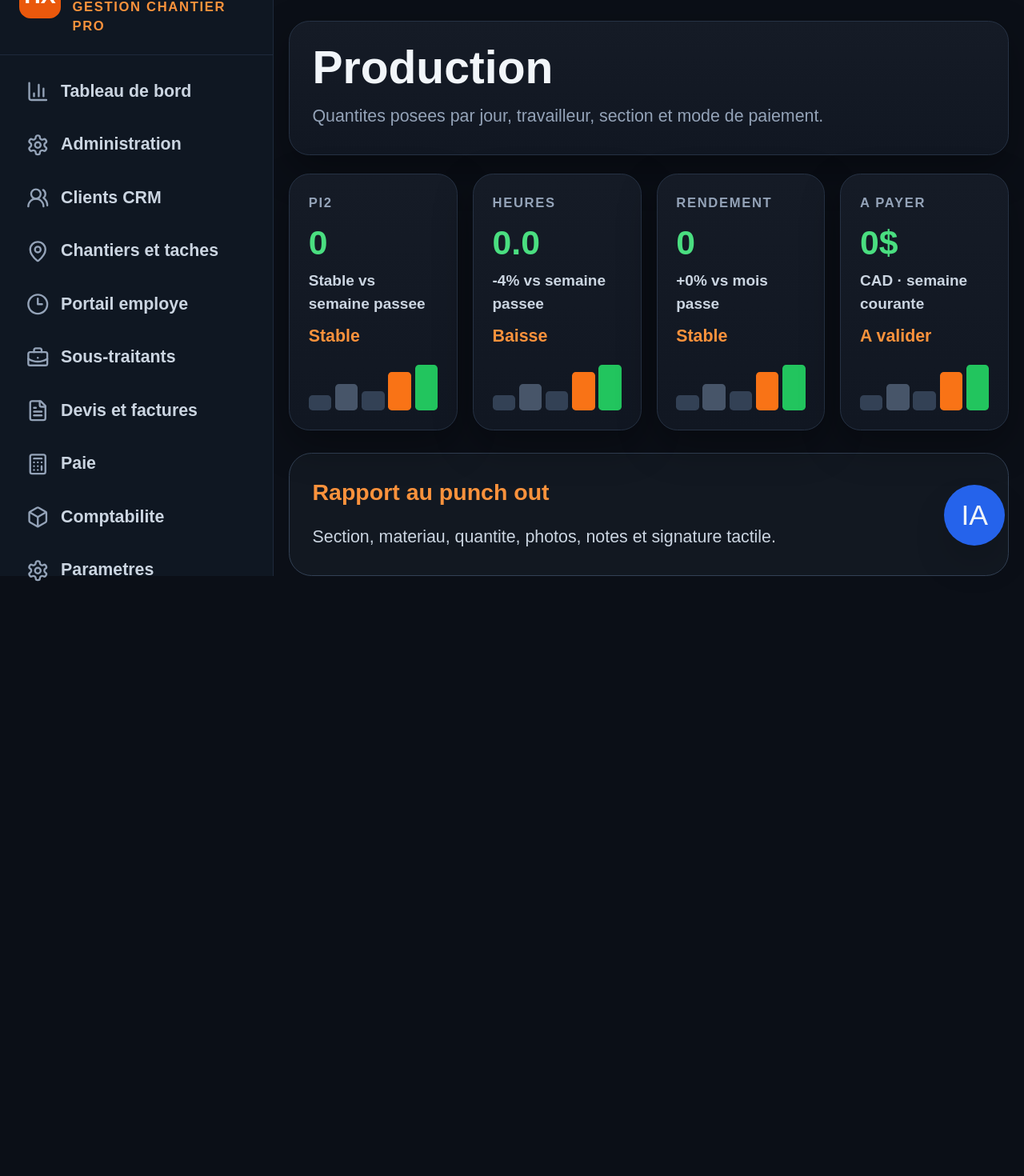
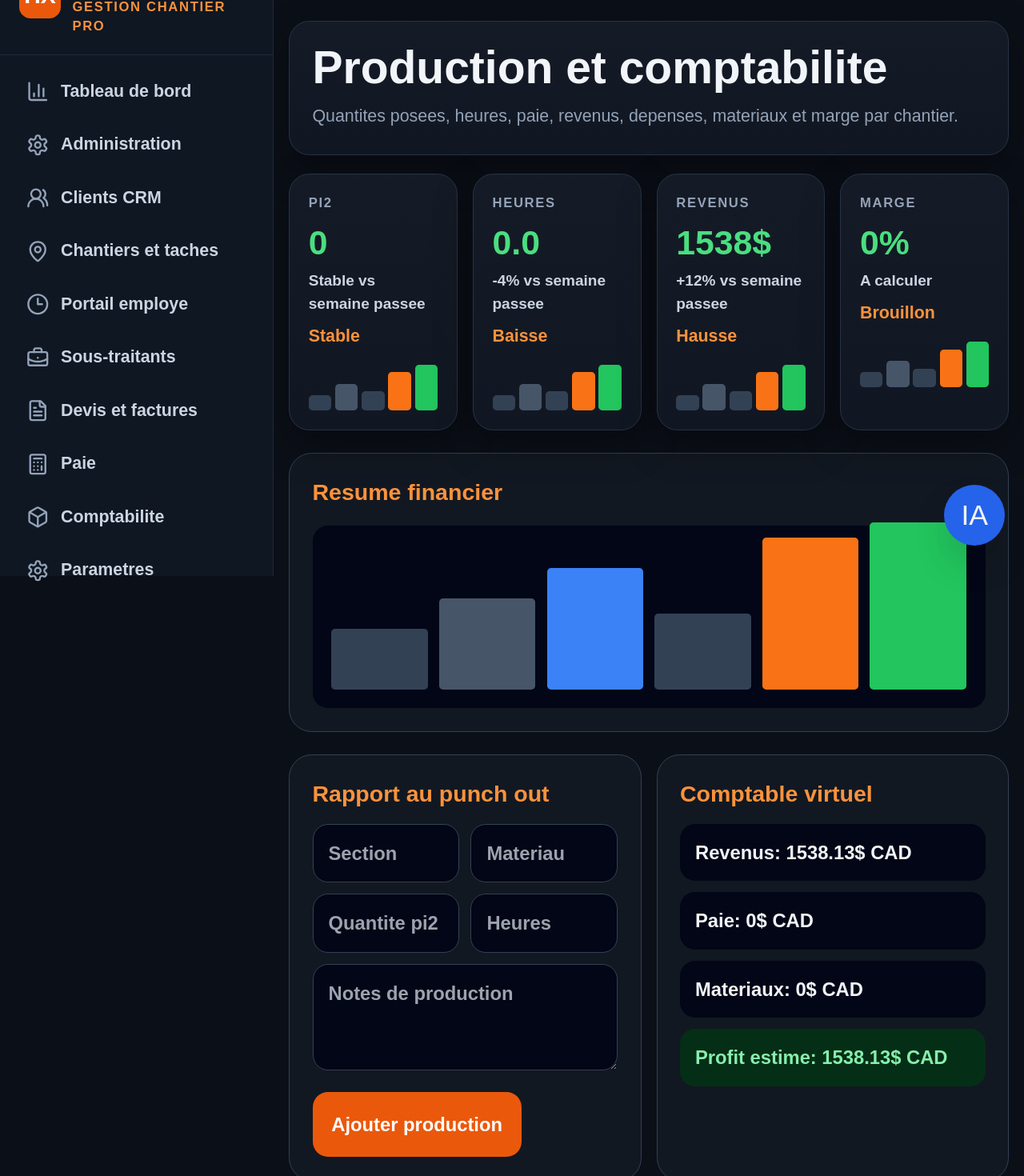
Before and after one commit to bisaillonpatrick1979-dev/Chatgpt-hailite-, a Next.js app: page /production in a window 1280 px wide. Shown: the part 80-1550 px from the top of the page at 80% size. Before the commit the page ends 933 px from the top, so only its background shows below. Built offline with nearby package versions, Linux system fonts and the light colour scheme.

Commit message:
Upgrade production and accounting page

```diff
--- a/app/production/page.tsx
+++ b/app/production/page.tsx
@@ -1,22 +1,42 @@
 import { AppShell } from "@/components/AppShell";
 import { TrendCard } from "@/components/TrendCard";
+import { FinanceMiniChart } from "@/components/FinanceMiniChart";
 
 export default function Page() {
   return (
     <AppShell>
       <section className="pro-card p-6">
-        <h1 className="text-5xl font-black">Production</h1>
-        <p className="large-readable mt-3 text-slate-400">Quantites posees par jour, travailleur, section et mode de paiement.</p>
+        <h1 className="text-5xl font-black">Production et comptabilite</h1>
+        <p className="large-readable mt-3 text-slate-400">Quantites posees, heures, paie, revenus, depenses, materiaux et marge par chantier.</p>
       </section>
       <section className="mt-5 grid gap-4 md:grid-cols-4">
         <TrendCard label="Pi2" value="0" compare="Stable vs semaine passee" status="Stable" />
         <TrendCard label="Heures" value="0.0" compare="-4% vs semaine passee" status="Baisse" />
-        <TrendCard label="Rendement" value="0" compare="+0% vs mois passe" status="Stable" />
-        <TrendCard label="A payer" value="0$" compare="CAD · semaine courante" status="A valider" />
+        <TrendCard label="Revenus" value="1538$" compare="+12% vs semaine passee" status="Hausse" />
+        <TrendCard label="Marge" value="0%" compare="A calculer" status="Brouillon" />
       </section>
-      <section className="pro-panel mt-6 p-6">
-        <h2 className="text-2xl font-black text-orange-400">Rapport au punch out</h2>
-        <p className="large-readable mt-4 text-slate-300">Section, materiau, quantite, photos, notes et signature tactile.</p>
+      <FinanceMiniChart />
+      <section className="mt-6 grid gap-4 xl:grid-cols-2">
+        <section className="pro-panel p-6">
+          <h2 className="text-2xl font-black text-orange-400">Rapport au punch out</h2>
+          <div className="mt-4 grid gap-3 md:grid-cols-2">
+            <input className="rounded-2xl border border-slate-700 bg-slate-950 p-4 text-xl font-bold text-white" placeholder="Section" />
+            <input className="rounded-2xl border border-slate-700 bg-slate-950 p-4 text-xl font-bold text-white" placeholder="Materiau" />
+            <input className="rounded-2xl border border-slate-700 bg-slate-950 p-4 text-xl font-bold text-white" placeholder="Quantite pi2" />
+            <input className="rounded-2xl border border-slate-700 bg-slate-950 p-4 text-xl font-bold text-white" placeholder="Heures" />
+          </div>
+          <textarea className="mt-3 min-h-28 w-full rounded-2xl border border-slate-700 bg-slate-950 p-4 text-xl font-bold text-white" placeholder="Notes de production" />
+          <button className="mt-4 rounded-2xl bg-orange-600 p-5 text-xl font-black text-white">Ajouter production</button>
+        </section>
+        <section className="pro-panel p-6">
+          <h2 className="text-2xl font-black text-orange-400">Comptable virtuel</h2>
+          <div className="mt-4 grid gap-3">
+            <div className="rounded-2xl bg-slate-950 p-4 text-xl font-black">Revenus: 1538.13$ CAD</div>
+            <div className="rounded-2xl bg-slate-950 p-4 text-xl font-black">Paie: 0$ CAD</div>
+            <div className="rounded-2xl bg-slate-950 p-4 text-xl font-black">Materiaux: 0$ CAD</div>
+            <div className="rounded-2xl bg-green-950 p-4 text-xl font-black text-green-300">Profit estime: 1538.13$ CAD</div>
+          </div>
+        </section>
       </section>
     </AppShell>
   );
```
